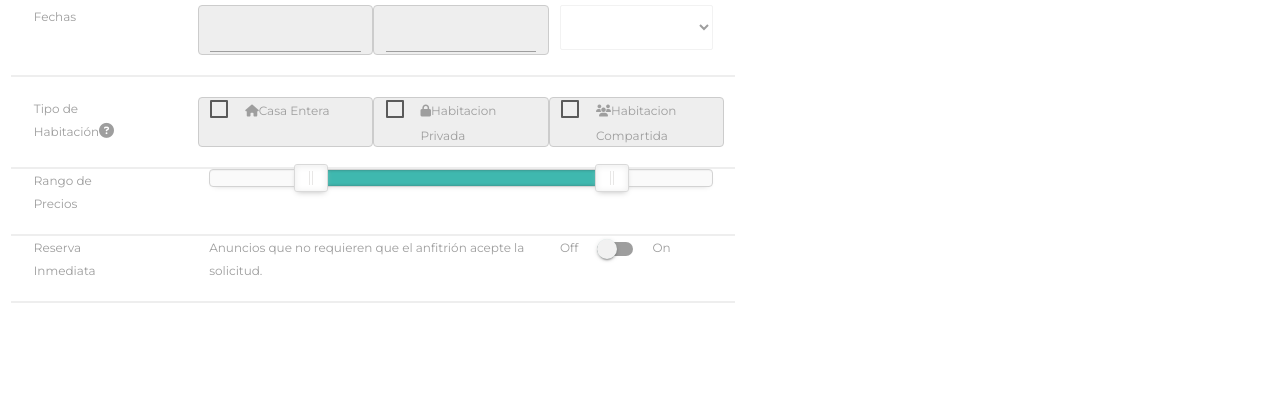
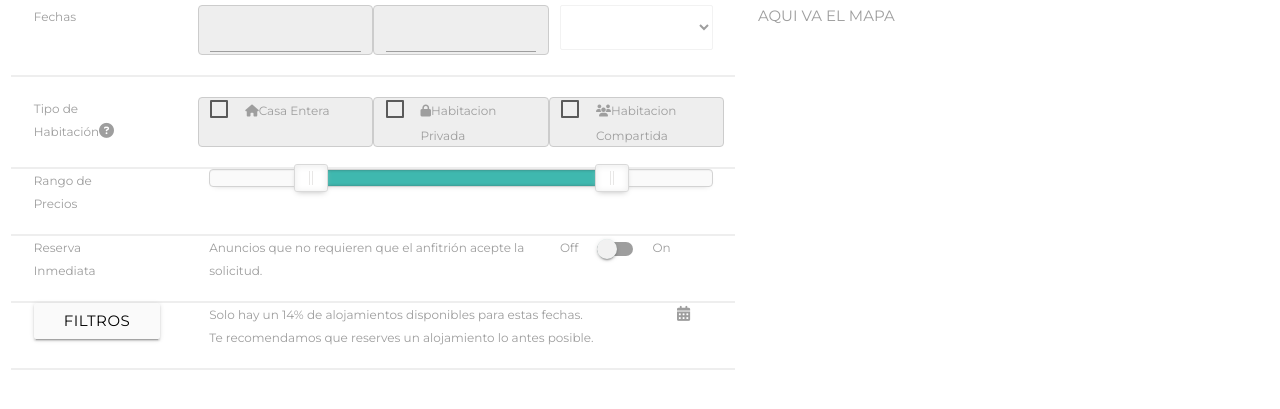
Before and after one commit to kariambar/desafio-airbnb, a website: page indexFilter.html in a window 1280 px wide. Shown: the part 79-488 px from the top of the page. Drawn offline with Linux system fonts and the light colour scheme.

Commit message:
Seccion filtros

```diff
--- a/indexFilter.html
+++ b/indexFilter.html
@@ -129,6 +129,33 @@
    			</div>
         </div>
         <hr>
+        <!--filtros-->
+        <div class="row">
+        	<div class="col l12 m12 s12">
+   				<div class="col l3 m3 s12 filter">
+   					<a class="waves-effect waves-light btn" href="indexAdvanced.html">Filtros</a>
+   				</div>
+   				<div class="col l8 m8 s12">
+   			    <label><strong>Solo hay un 14% de alojamientos disponibles para estas fechas.</strong><br>Te recomendamos que reserves un alojamiento lo antes posible.</label>
+   				</div>
+   				<div class="col l1 m1 s12">
+                <span><i class="fa fa-calendar" aria-hidden="true"></i></span>
+   				</div>
+   			</div>
+        </div>
+        <hr>
+        <div class="contenedor">
+            <div class="row">
+                <div class="elemento"></div>
+            </div>
+        </div>
+   		</div>
+   		<div class="col l5 m5 s12">
+   				<p>AQUI VA EL  MAPA</p>
+   		</div>
+   		</div>
+   	</div>
+   </section>
 <!-- final seccion resultado first-filter-->
 <body>
 	<script src='dist/js/script.js'></script>
```
